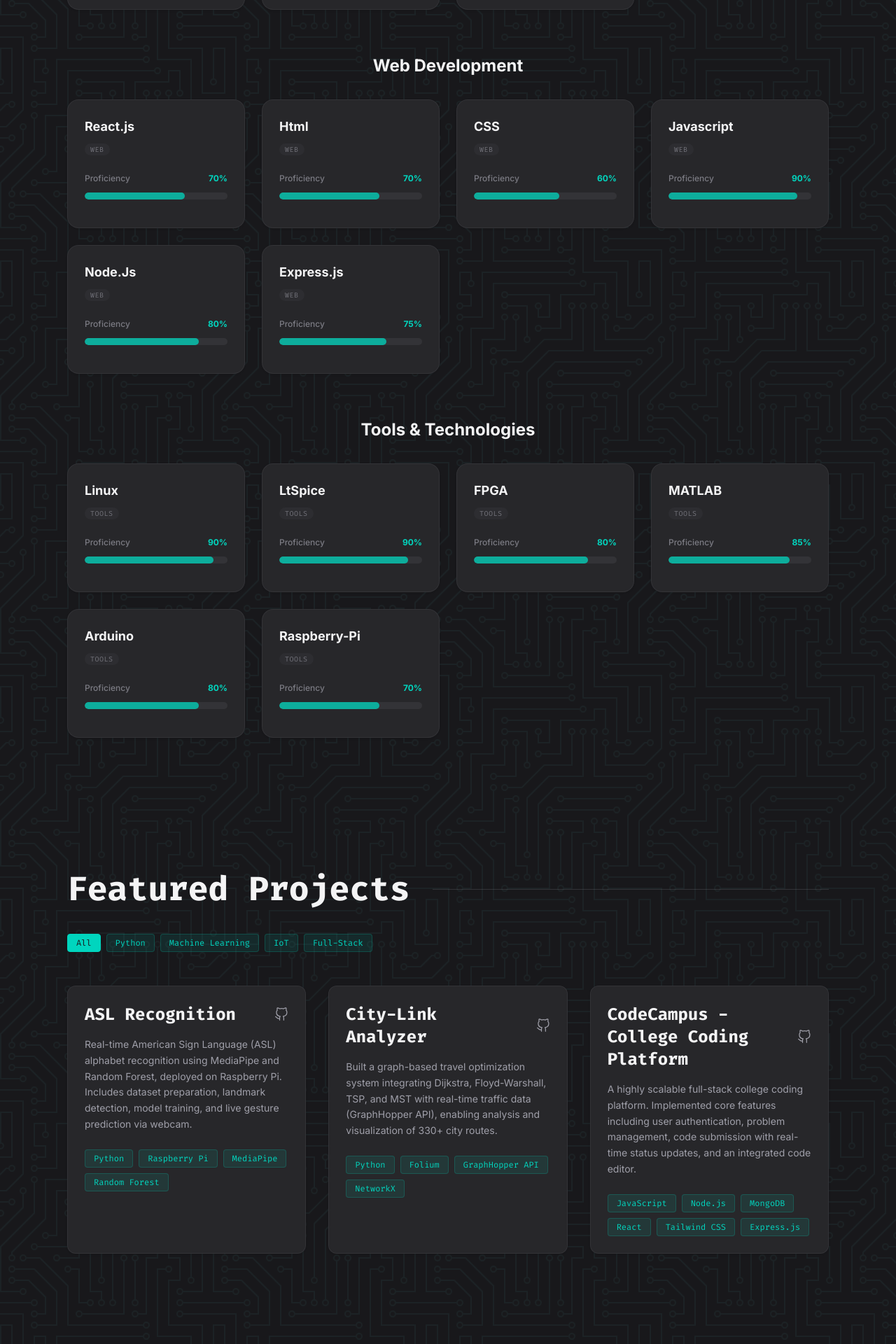
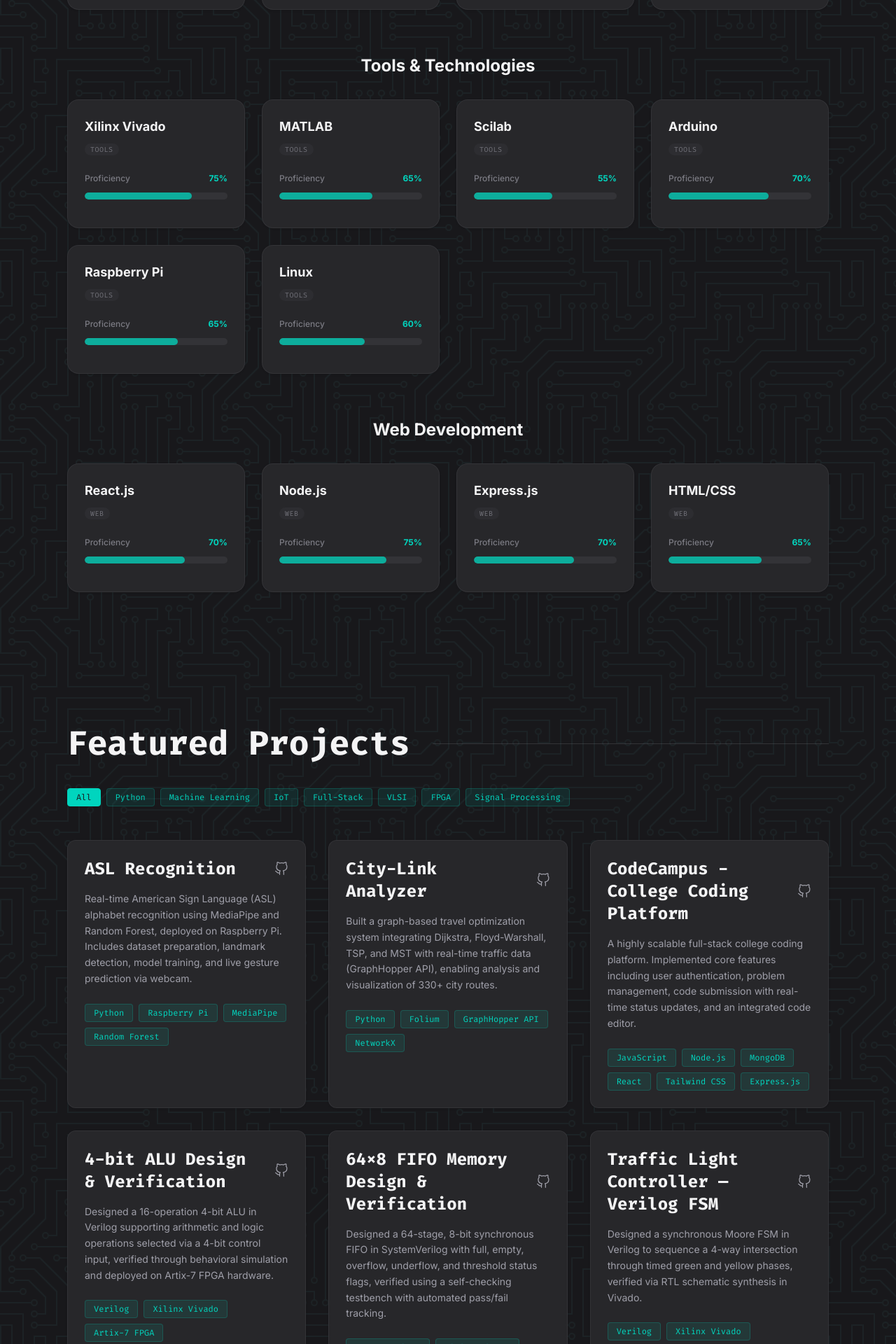
Before and after one commit to prakharAg01/Prakhar-portfolio, a React (Vite) app in the folder client/: page / in a window 1280 px wide. Shown: the part 2316-4236 px from the top of the page at 70% size. Built offline with nearby package versions, Linux system fonts and the light colour scheme; no server answers.

Commit message:
updated projects and certs

```diff
--- a/client/src/constants/Constants.js
+++ b/client/src/constants/Constants.js
@@ -29,7 +29,35 @@
     techStack: ["JavaScript", "Node.js", "MongoDB", "React", "Tailwind CSS", "Express.js"],
     categories: ["Full-Stack"],
     githubUrl: "https://github.com/prakharAg01/coding_platform_jklu"
-  }
+  },
+  {
+    title: "4-bit ALU Design & Verification",
+    description: "Designed a 16-operation 4-bit ALU in Verilog supporting arithmetic and logic operations selected via a 4-bit control input, verified through behavioral simulation and deployed on Artix-7 FPGA hardware.",
+    techStack: ["Verilog", "Xilinx Vivado", "Artix-7 FPGA"],
+    categories: ["VLSI", "FPGA"],
+    githubUrl: "" // add your repo link
+  },
+  {
+    title: "64x8 FIFO Memory Design & Verification",
+    description: "Designed a 64-stage, 8-bit synchronous FIFO in SystemVerilog with full, empty, overflow, underflow, and threshold status flags, verified using a self-checking testbench with automated pass/fail tracking.",
+    techStack: ["SystemVerilog", "Xilinx Vivado"],
+    categories: ["VLSI", "FPGA"],
+    githubUrl: "" // add your repo link
+  },
+  {
+    title: "Traffic Light Controller — Verilog FSM",
+    description: "Designed a synchronous Moore FSM in Verilog to sequence a 4-way intersection through timed green and yellow phases, verified via RTL schematic synthesis in Vivado.",
+    techStack: ["Verilog", "Xilinx Vivado", "Artix-7 FPGA"],
+    categories: ["VLSI", "FPGA"],
+    githubUrl: "" // add your repo link
+  },
+  {
+    title: "QPSK Modulation & BER Performance Analysis",
+    description: "Derived and validated QPSK bit-error-rate performance analytically, simulated the transmitter-receiver chain in Scilab and MATLAB, and built a Simulink model to verify symbol recovery under AWGN noise.",
+    techStack: ["Scilab", "MATLAB", "Simulink"],
+    categories: ["Signal Processing"],
+    githubUrl: "" // add your repo link
+  },
 ];
 
 export const TIMELINE_DATA = [
@@ -49,7 +77,7 @@
   },
   {
     type: "Experience",
-    title: "AI Research Intern",
+    title: "AI/ML Research Intern",
     subtitle: "LNMIIT, Jaipur",
     duration: "May 2025 : July 2025",
     description: "Worked on a project titled Hardware implementation of ASL Recognition using Deep Learning on Raspberry Pi.",
@@ -111,45 +139,50 @@
     logo: RadioTower,
     url: "https://jklujaipur-my.sharepoint.com/:b:/g/personal/prakharagrawal_jklu_edu_in/IQB5OTPZSoVQQ7hIn9nBOy1cAXjNRo1NmBHpnYfotUAOddE?e=gasXZ7",
   },
+  {
+    name: "Digital System Design using open-source EDA tools",
+    organization: "Object Automation",
+    logo: Code,
+    url: "https://jklujaipur-my.sharepoint.com/:b:/g/personal/prakharagrawal_jklu_edu_in/IQCb5YnUzJTMQ7a_xrNLmqR0AUineBTwJJJjieofqJprs6s?e=cNGf0w"
+  }
 ];
 
 export const SKILLS_DATA = [
   {
+    category: "Hardware Description Languages",
+    skills: [
+      { name: "Verilog", level: 75 },
+      { name: "SystemVerilog", level: 60 },
+      { name: "VHDL", level: 80 },
+    ]
+  },
+  {
     category: "Programming Languages",
     skills: [
+      { name: "C", level: 75 },
       { name: "Python", level: 70 },
-      { name: "C", level: 80 },
+      { name: "JavaScript", level: 70 },
       { name: "C++", level: 50 },
     ]
   },
   {
-    category: "Hardware Description languages",
+    category: "Tools & Technologies",
     skills: [
-      { name: "VHDL", level: 90 },
-      { name: "Verilog", level: 80 },
-      { name: "SystemVerilog", level: 65 },
+      { name: "Xilinx Vivado", level: 75 },
+      { name: "MATLAB", level: 65 },
+      { name: "Scilab", level: 55 },
+      { name: "Arduino", level: 70 },
+      { name: "Raspberry Pi", level: 65 },
+      { name: "Linux", level: 60 },
     ]
   },
   {
     category: "Web Development",
     skills: [
       { name: "React.js", level: 70 },
-      { name: "Html", level: 70 },
-      { name: "CSS", level: 60 },
-      { name: "Javascript", level: 90 },
-      { name: "Node.Js", level: 80 },
-      { name: "Express.js", level: 75 },
-    ]
-  },
-  {
-    category: "Tools & Technologies",
-    skills: [
-      { name: "Linux", level: 90 },
-      { name: "LtSpice", level: 90 },
-      { name: "FPGA", level: 80 },
-      { name: "MATLAB", level: 85 },
-      { name: "Arduino", level: 80 },
-      { name: "Raspberry-Pi", level: 70 },
+      { name: "Node.js", level: 75 },
+      { name: "Express.js", level: 70 },
+      { name: "HTML/CSS", level: 65 },
     ]
   }
 ];
```
